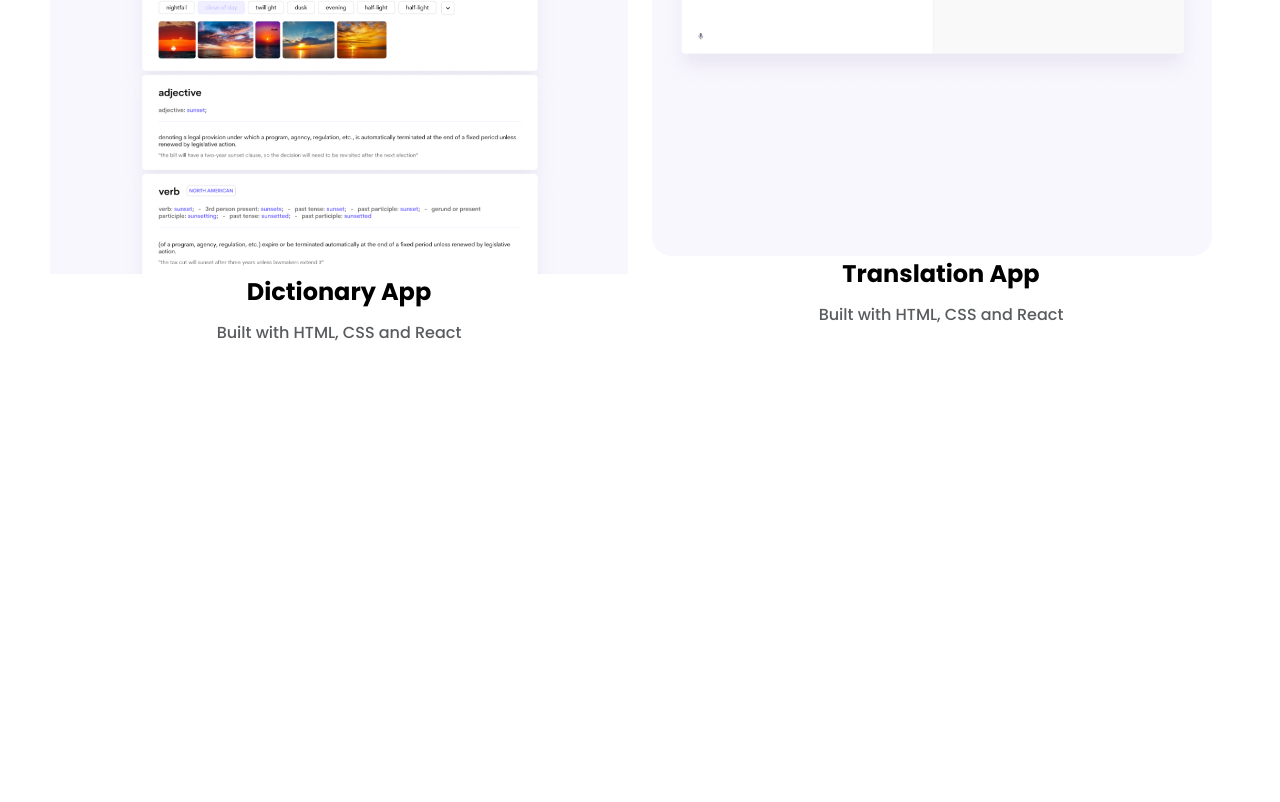
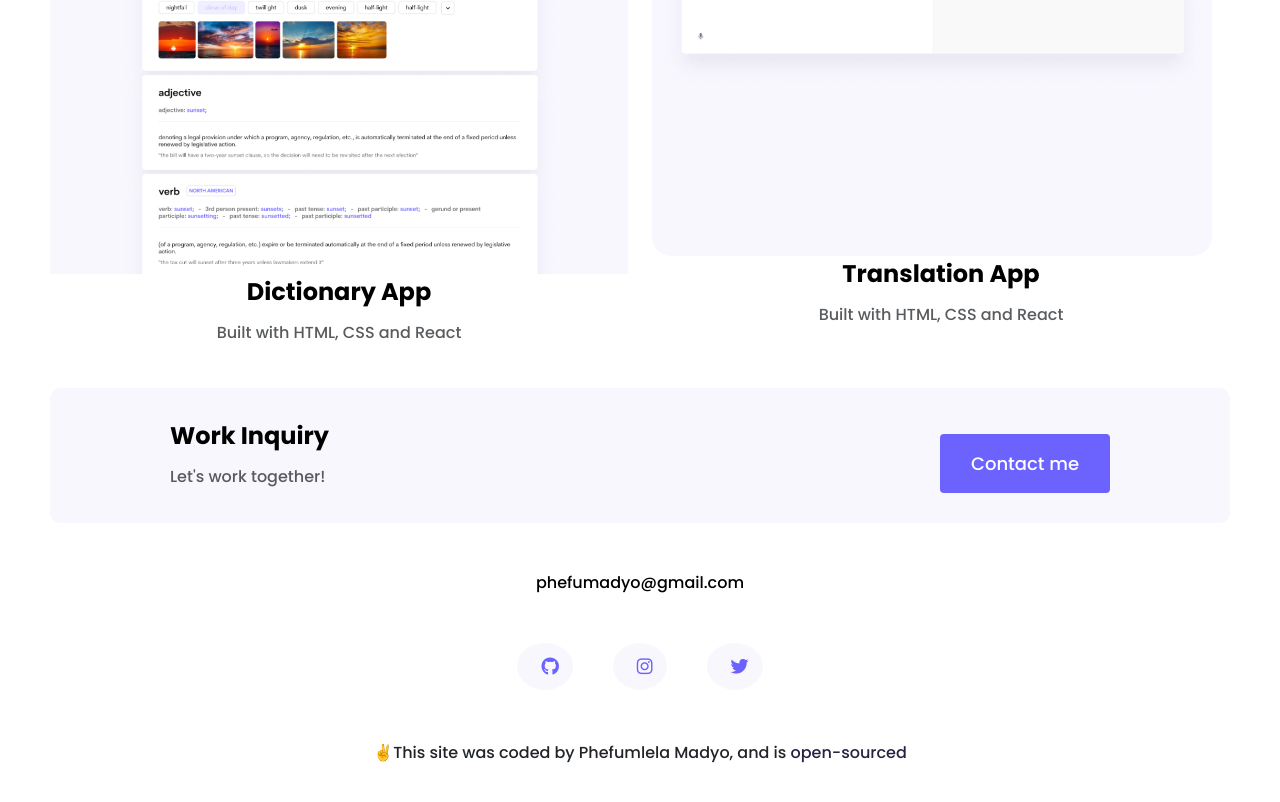
Before and after one commit to PhefuM/portfolio_project-work-page, a plain HTML site: page work.html in a window 1280 px wide. Shown: the part 1372-2174 px from the top of the page. Before the commit the page ends 1870 px from the top, so only its background shows below. Drawn offline with nearby package versions, Linux system fonts and the light colour scheme.

Commit message:
Made site SEO friendly. Added better paragraph context

```diff
--- a/styles/portfolio.css
+++ b/styles/portfolio.css
@@ -148,6 +148,16 @@ nav li active a {
     color: var(--branding-color);
   }
 
+  footer .contact-box {
+    background: var(--secondary-color);
+    padding: 30px 120px;
+    border-radius: 10px;
+  }
+
+  footer .contact-box p {
+    margin: 0;
+  }
+
   footer .social-links a {
     margin: 0 20px;
     color: var(--branding-color);
--- a/work.html
+++ b/work.html
@@ -12,7 +12,7 @@
     <link rel="stylesheet" href="styles/portfolio.css" />
     <script src="https://cdn.jsdelivr.net/npm/bootstrap@5.3.3/dist/js/bootstrap.bundle.min.js" integrity="sha384-YvpcrYf0tY3lHB60NNkmXc5s9fDVZLESaAA55NDzOxhy9GkcIdslK1eN7N6jIeHz" crossorigin="anonymous"></script>
     <script src="https://kit.fontawesome.com/5e7d780205.js" crossorigin="anonymous"></script>
-   <title>SheCodes Portfolio</title>
+   <title>Work - Phefumlela Madyo</title>
 </head>
 <body>
     <nav>
@@ -66,7 +66,36 @@
             <h3 class="text-center m-o">Translation App</h3>
             <p class="text-center text-muted">Built with HTML, CSS and React</p>
         </div>
-
-
+        <footer>
+            <div class="contact-box d-flex justify-content-between mb-5 d-none d-md-flex">
+              <div>
+                <h3>Work Inquiry</h3>
+                <p class="text-muted">Let's work together!</p>
+              </div>
+              <div>
+                <a href="" class="btn btn-branding mt-3">Contact me</a>
+              </div>
+            </div>
+            <div class="d-flex justify-content-center mb-5 ">
+              <a href="mailto:phefumadyo@gmail.com" class="email-link">phefumadyo@gmail.com
+                </a>
+            </div>
+                <div class="social-links d-flex justify-content-center">
+                  <a href="https://github.com/PhefuM" target="_blank">
+                    <li class="fab fa-github"></li>
+                  </a>
+                  <a href="https://www.instragram.com/phefu" target="_blank">
+                    <li class="fab fa-instagram"></li>
+                  </a>
+                  <a href="https://www.twitter.com/phefu" target="_blank">
+                    <li class="fab fa-twitter"></li>
+                  </a>
+                </div>
+                <p class="text-center mt-5">
+                    ✌️This site was coded by Phefumlela Madyo, and is
+                  <a href="https://github.com/PhefuM/portfolio_project-work-page" target="_blank">open-sourced</a>
+                </p>
+          </footer>
+        </div>
 </body>
 </html>
```
Also changed, not shown: about.html (+31 -0 lines), contact.html (+32 -6 lines), index.html (+19 -12 lines).
